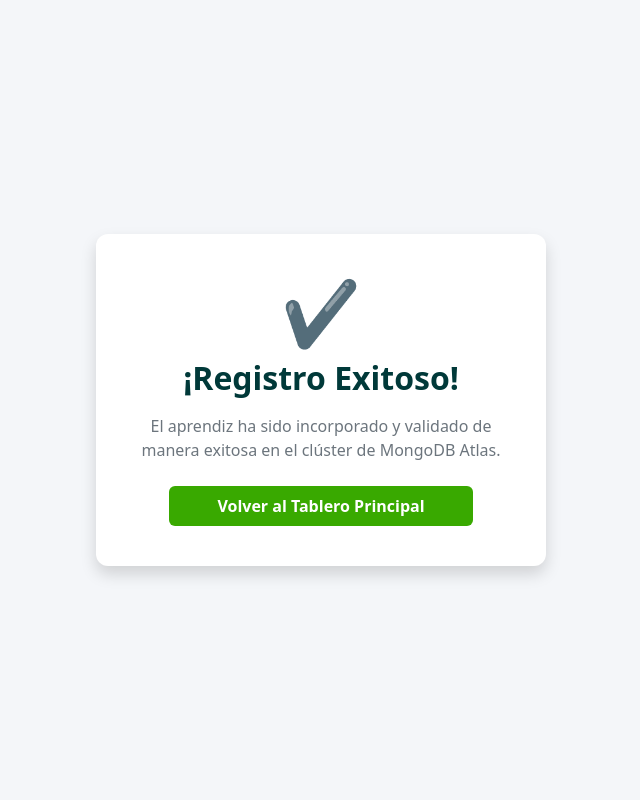
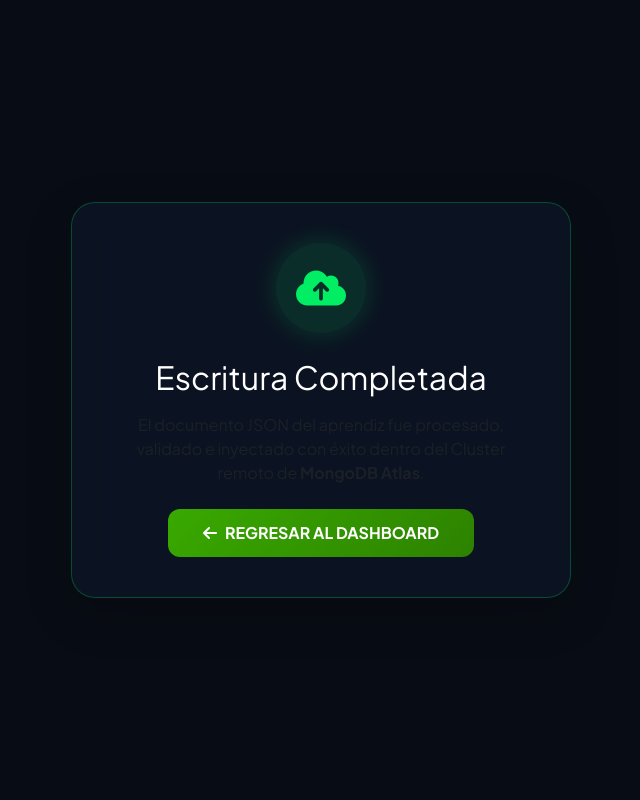
Before and after one commit to Brayanbii/june05, a Flask app: page /success in a window 1280 px wide. Shown: the whole page, without its empty margins (319-959 px from the left). Run offline with Flask 3, Linux system fonts and the light colour scheme.

Commit message:
Update success.html

```diff
--- a/templates/success.html
+++ b/templates/success.html
@@ -3,20 +3,27 @@
 <head>
     <meta charset="UTF-8">
     <meta name="viewport" content="width=device-width, initial-scale=1.0">
-    <title>Registro Exitoso</title>
+    <title>SENA Core Engine - Operación Exitosa</title>
+    <link href="https://fonts.googleapis.com/css2?family=Plus+Jakarta+Sans:wght@400;600;700;800&display=swap" rel="stylesheet">
+    <link rel="stylesheet" href="https://cdnjs.cloudflare.com/ajax/libs/font-awesome/6.4.0/css/all.min.css">
     <link href="https://cdn.jsdelivr.net/npm/bootstrap@5.3.0/dist/css/bootstrap.min.css" rel="stylesheet">
     <style>
-        body { background-color: #f4f6f9; display: flex; align-items: center; justify-content: center; height: 100vh; }
-        .success-card { background: white; padding: 40px; border-radius: 12px; box-shadow: 0 4px 15px rgba(0,0,0,0.1); max-width: 450px; text-align: center; }
+        body { background-color: #080c14; color: #f8fafc; font-family: 'Plus Jakarta Sans', sans-serif; display: flex; align-items: center; justify-content: center; height: 100vh; margin: 0; }
+        .success-card { background: rgba(15, 23, 42, 0.65); backdrop-filter: blur(16px); border: 1px solid rgba(0, 237, 100, 0.25); border-radius: 24px; max-width: 500px; padding: 40px; box-shadow: 0 15px 40px rgba(0, 237, 100, 0.08); text-align: center; }
+        .icon-wrap { width: 90px; height: 90px; background: rgba(0, 237, 100, 0.12); border: 2px solid var(--mongo-green); border-radius: 50%; display: flex; align-items: center; justify-content: center; margin: 0 auto 25px; color: #00ED64; font-size: 2.5rem; box-shadow: 0 0 25px rgba(0, 237, 100, 0.2); }
+        .btn-back { background: linear-gradient(135deg, #39A900 0%, #2d8200 100%); color: white; font-weight: 700; padding: 12px 35px; border-radius: 12px; border: none; transition: transform 0.2s; text-decoration: none; display: inline-block; }
+        .btn-back:hover { transform: translateY(-2px); color: white; box-shadow: 0 5px 15px rgba(57, 169, 0, 0.4); }
     </style>
 </head>
 <body>
 
-    <div class="success-card text-center shadow">
-        <h1 style="color: #39A900; font-size: 4rem;">✔</h1>
-        <h2 class="fw-bold mb-3" style="color: #003939;">¡Registro Exitoso!</h2>
-        <p class="text-secondary mb-4">El aprendiz ha sido incorporado y validado de manera exitosa en el clúster de MongoDB Atlas.</p>
-        <a href="/" class="btn btn-success px-5 py-2 fw-bold" style="background-color: #39A900; border: none;">Volver al Tablero Principal</a>
+    <div class="success-card shadow-lg mx-3">
+        <div class="icon-wrap">
+            <i class="fa-solid fa-cloud-arrow-up"></i>
+        </div>
+        <h2 class="fw-extrabold mb-3 text-white">Escritura Completada</h2>
+        <p class="text-muted fs-6 mb-4">El documento JSON del aprendiz fue procesado, validado e inyectado con éxito dentro del Cluster remoto de <strong>MongoDB Atlas</strong>.</p>
+        <a href="/" class="btn-back text-uppercase"><i class="fa-solid fa-arrow-left me-2"></i>Regresar al Dashboard</a>
     </div>
 
 </body>
```
